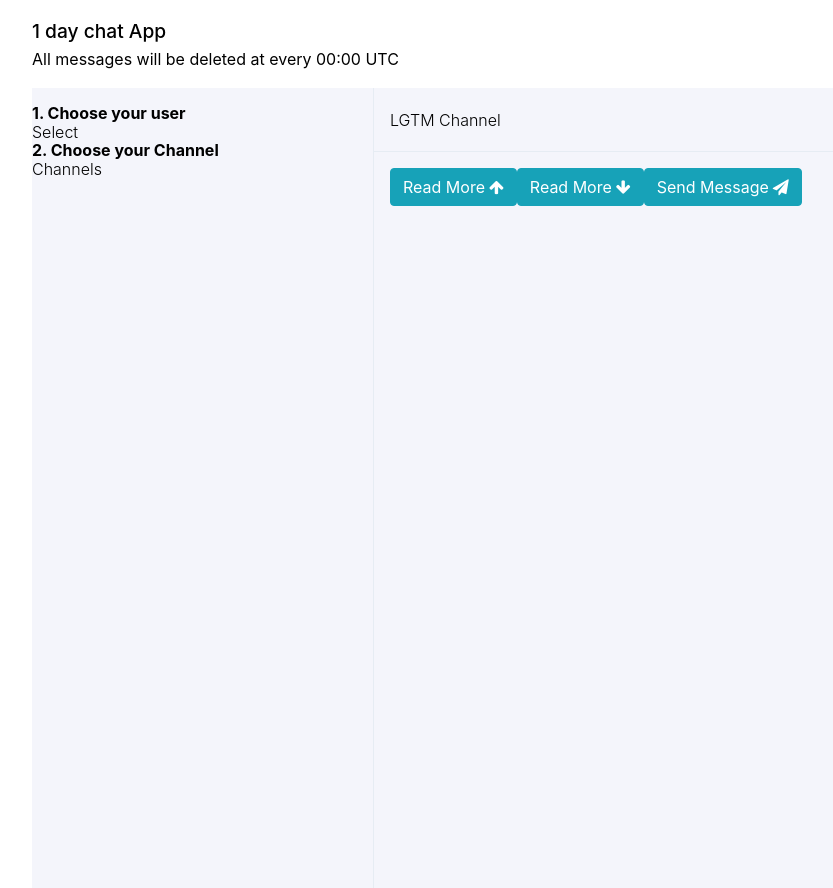
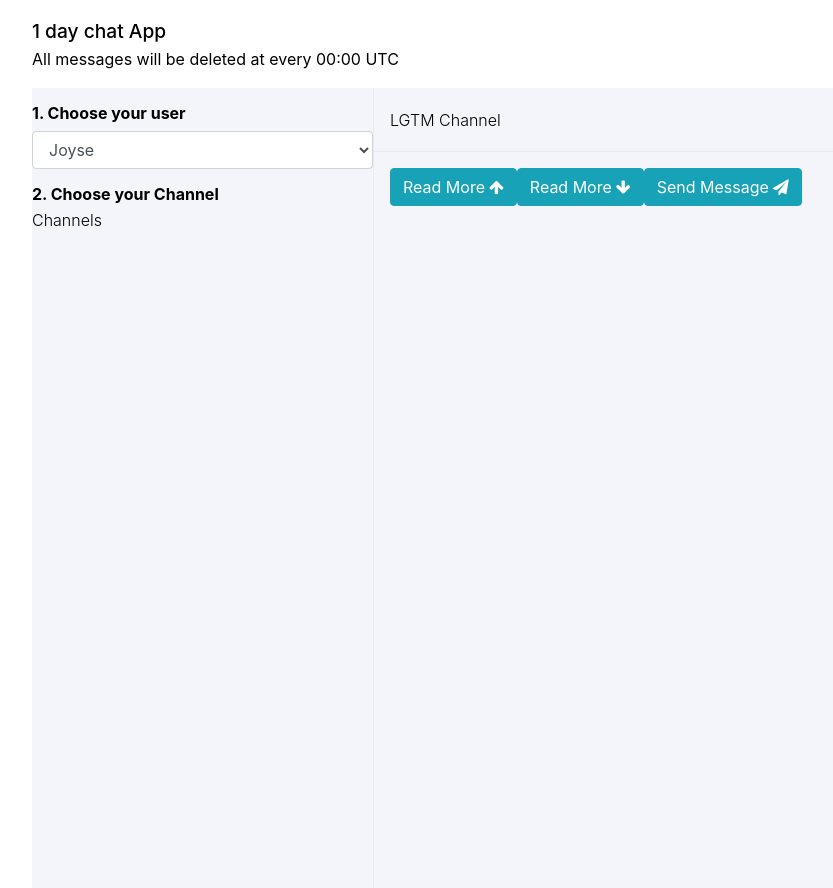
Before and after one commit to kaiching0109/am-project, a React (Create React App) app: page / in a window 1280 px wide. Shown: the whole page, without its empty margins (38-871 px from the left). Built offline with nearby package versions, Linux system fonts and the light colour scheme.

Commit message:
feat: update layout

```diff
--- a/src/components/sidePane/sidePane.component.tsx
+++ b/src/components/sidePane/sidePane.component.tsx
@@ -1,16 +1,23 @@
 import React from 'react';
+import Select from '../select/select.component';
 import styles from './sidePane.module.scss';
 
 export default function SidePane(): React.ReactElement {
   return (
     <aside className={styles.container}>
-      <dl>
-        <dt>1. Choose your user</dt>
-        <dd>Select</dd>
-      </dl>
-      <dl>
-        <dt>2. Choose your Channel</dt>
-        <dd>Channels</dd>
+      <dl className={styles.list}>
+        <dt className={styles.title}>1. Choose your user</dt>
+        <dd className={styles.content}>
+          <Select
+            options={[
+              { label: 'Joyse', value: 'Joyse' },
+              { label: 'Sam', value: 'Sam' },
+              { label: 'Russell', value: 'Russell' },
+            ]}
+          />
+        </dd>
+        <dt className={styles.title}>2. Choose your Channel</dt>
+        <dd className={styles.content}>Channels</dd>
       </dl>
     </aside>
   );
--- a/src/components/sidePane/sidePane.module.scss
+++ b/src/components/sidePane/sidePane.module.scss
@@ -4,3 +4,14 @@
   padding-top: 1rem;
   padding-bottom: 1rem;
 }
+
+.list {
+
+  .title {
+    margin-bottom: .5rem;
+  }
+
+  .content {
+    margin-bottom: 1rem;
+  }
+}
--- a/src/styles/_variables.scss
+++ b/src/styles/_variables.scss
@@ -17,6 +17,8 @@
   // specific colors
   --color-background: #f4f5fb;
   --color-border: #e6ecf3;
+  --color-select: #495057;
+  --color-select-border: #ced4da;
 }
 // #endregion
 
```
